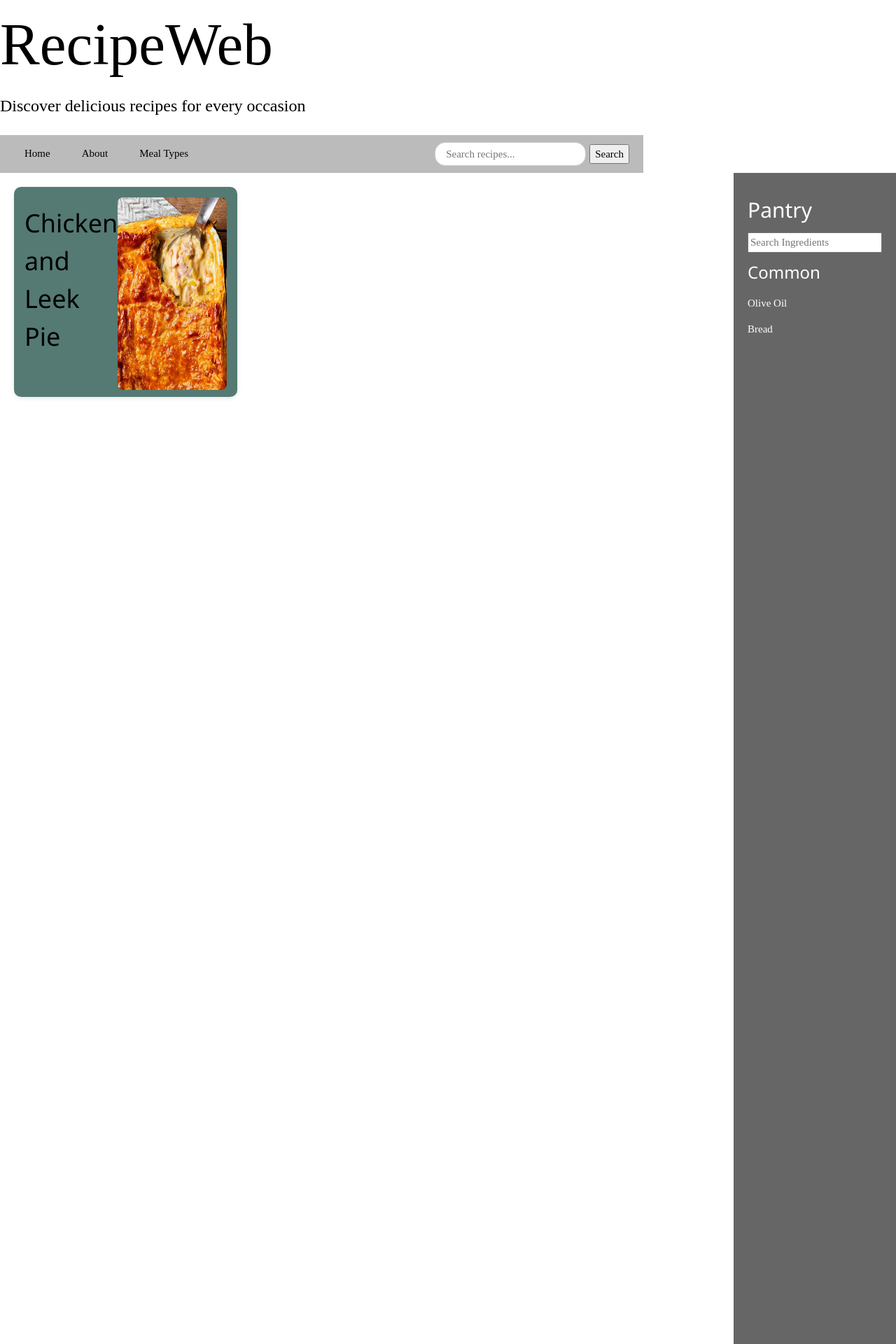
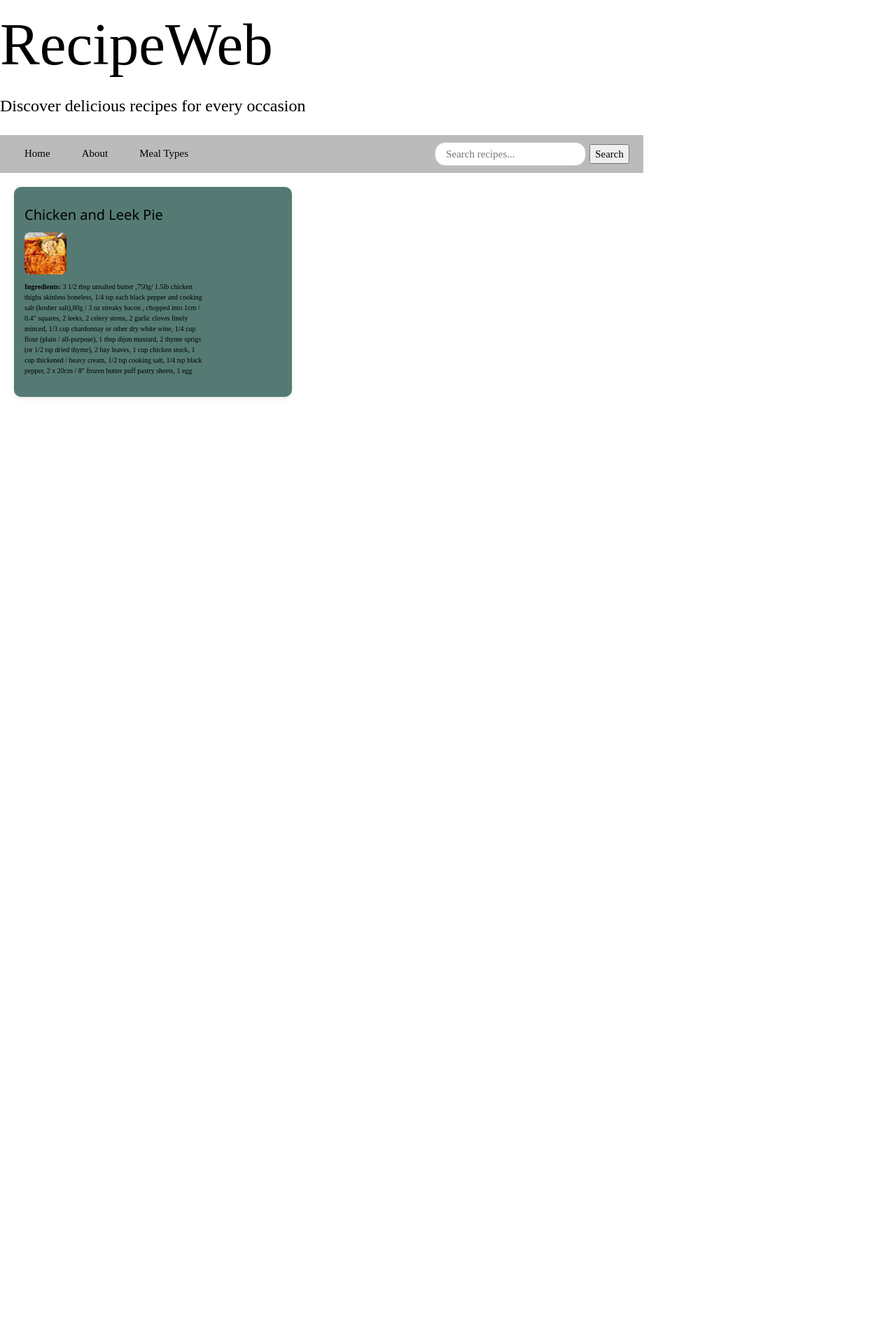
Before and after one commit to AcaciaMay/AssesmentRecipeWeb, a Flask app: page / in a window 1280 px wide. Shown: the top 1920 px of the page at 70% size. Run offline with Flask 3, Linux system fonts and the light colour scheme; data comes from the database, SQL or seed files in the repository; some web fonts are replaced.

Commit message:
updating info box to have title, image and ingredients

```diff
--- a/static/style.css
+++ b/static/style.css
@@ -68,14 +68,14 @@ body {
 
 /* Make sure images don't break the layout */
 .recipe-image img {
-     width: 200px;
-  height: 275px;
+     width: 60px;
+  height: 60px;
   border-radius: 8px;
 }
 
 .recipe-container {
   display: flex;
-  flex-direction: row;
+  flex-direction: column;
   align-items: flex-start;
   background: #547a73;
   padding: 15px;
@@ -86,18 +86,22 @@ body {
 
   height: 300px;
   overflow: hidden;
+
+
+
 }
 
-.recipe-title{
-  font-size: 2px;
+.recipe-title h1 {
+    font-size: 20px !important;
+
 }
 
 .recipe-info {
   flex: 1;
-  width: 40%;
+  width: 70%;
   overflow: hidden;
   text-overflow: ellipsis;
-  font-size: 18px;
+  font-size: 10px;
 }
 
 .recipe-container:hover {
--- a/templates/home.html
+++ b/templates/home.html
@@ -36,7 +36,8 @@
                 <h1>{{ Recipes[0][1]}}</h1>
             </div>
             <div class="recipe-image">
-                 <img src="{{ Recipes[0][3] }}" alt="Recipe Image" style="max-width: 100%;">
+    <img src="{{ url_for('static', filename=Recipes[0][3]) }}" alt="Recipe Image" >
+</div>
         <div class="recipe-info">
             <p><strong>Ingredients:</strong> {{ Recipes[0][4] }}</p>
 
@@ -50,8 +51,8 @@
         <h2>Pantry</h2>
         <input type="text" placeholder="Search Ingredients">
         <h3>Common</h3>
-        <p>Olive Oil</p>
-        <p>Bread</p>
+        <p>Dairy</p>
+        <p>Baking</p>
 
     </div>
 </div>
```
